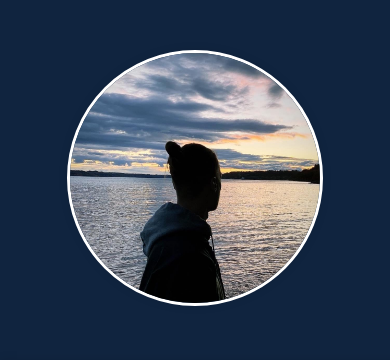
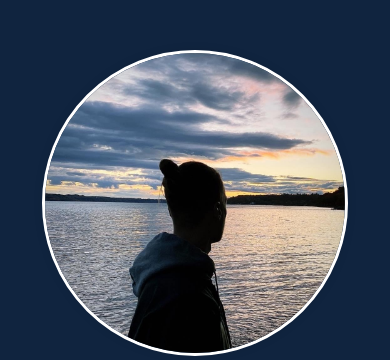
Before and after one commit to yanislabbe/model-for-information, a plain HTML site: page index.html in a window 390 px wide. Shown: the top 360 px of the page. Drawn offline with Linux system fonts and the light colour scheme.

Commit message:
fix-screen

```diff
--- a/css/style.css
+++ b/css/style.css
@@ -123,8 +123,8 @@ span a:hover {
     }
 
     .profile-img {
-        width: 250px;
-        height: 250px;
+        width: 300px;
+        height: 300px;
     }
 
 }
@@ -137,7 +137,7 @@ span a:hover {
     }
 
     .profile-img {
-        width: 250px;
-        height: 250px;
+        width: 300px;
+        height: 300px;
     }
 }
```
